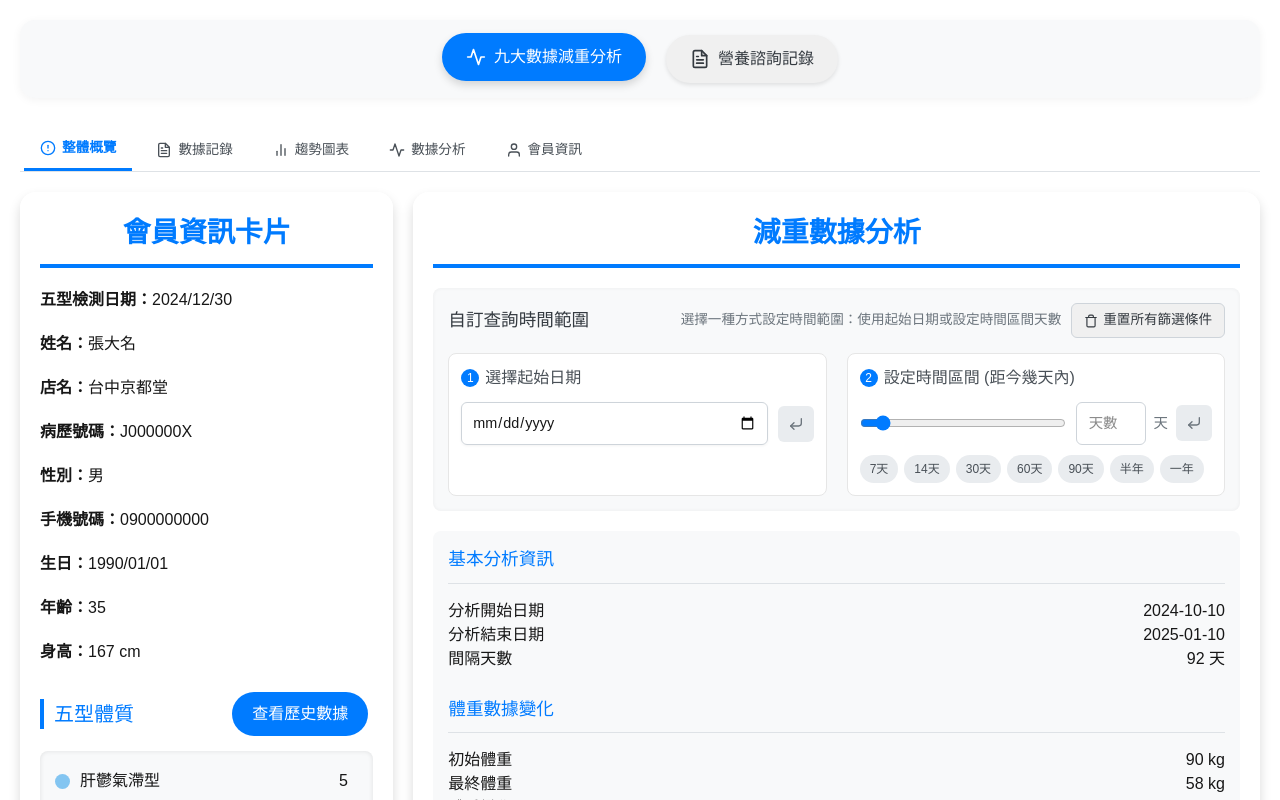
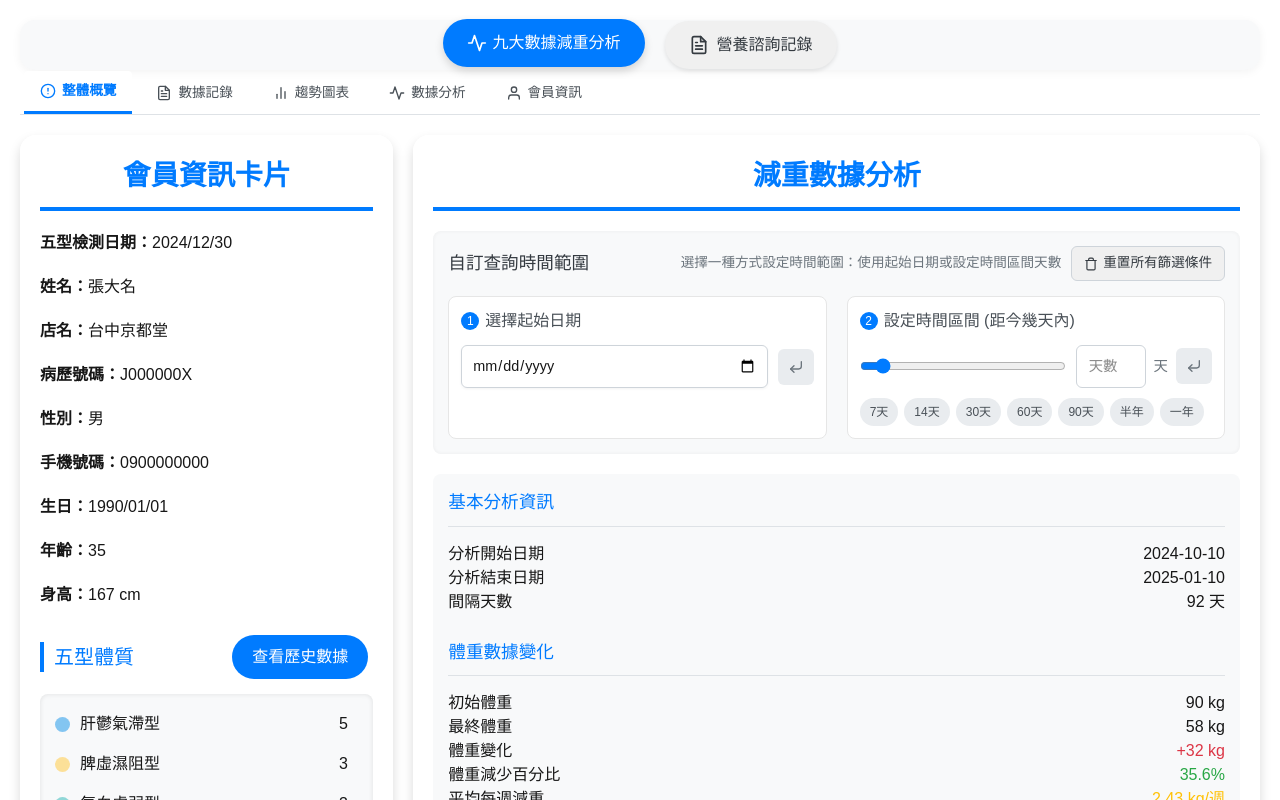
Before and after one commit to colechengame/TCM_FBT, a Next.js app: page / in a window 1280 px wide. Shown: the top 800 px of the page. Built offline with nearby package versions, Linux system fonts and the light colour scheme.

Commit message:
20250303
F2

```diff
--- a/app/page.tsx
+++ b/app/page.tsx
@@ -2442,11 +2442,12 @@ export default function Page() {
     <div style={containerStyle}>
       {/* Main navigation */}
       <div style={{
+        whiteSpace: 'nowrap',     // 文字不換行
         display: 'flex',
         justifyContent: 'center',
-        marginBottom: '30px',
+        marginBottom: '1px',
         backgroundColor: '#f8f9fa',
-        padding: '15px',
+        padding: '1px',
         borderRadius: '15px',
         boxShadow: '0 2px 10px rgba(0,0,0,0.05)'
       }}>
@@ -2479,7 +2480,7 @@ export default function Page() {
           <div style={{
             display: 'flex',
             alignItems: 'center',
-            gap: '8px'
+            gap: '5px'
           }}>
             <svg width="20" height="20" viewBox="0 0 24 24" fill="none" stroke="currentColor" strokeWidth="2" strokeLinecap="round" strokeLinejoin="round">
               <path d="M22 12h-4l-3 9L9 3l-3 9H2"/>
@@ -2514,6 +2515,7 @@ export default function Page() {
           }}
         >
           <div style={{
+             whiteSpace: 'nowrap',     // 文字不換行
             display: 'flex',
             alignItems: 'center',
             gap: '8px'
```
